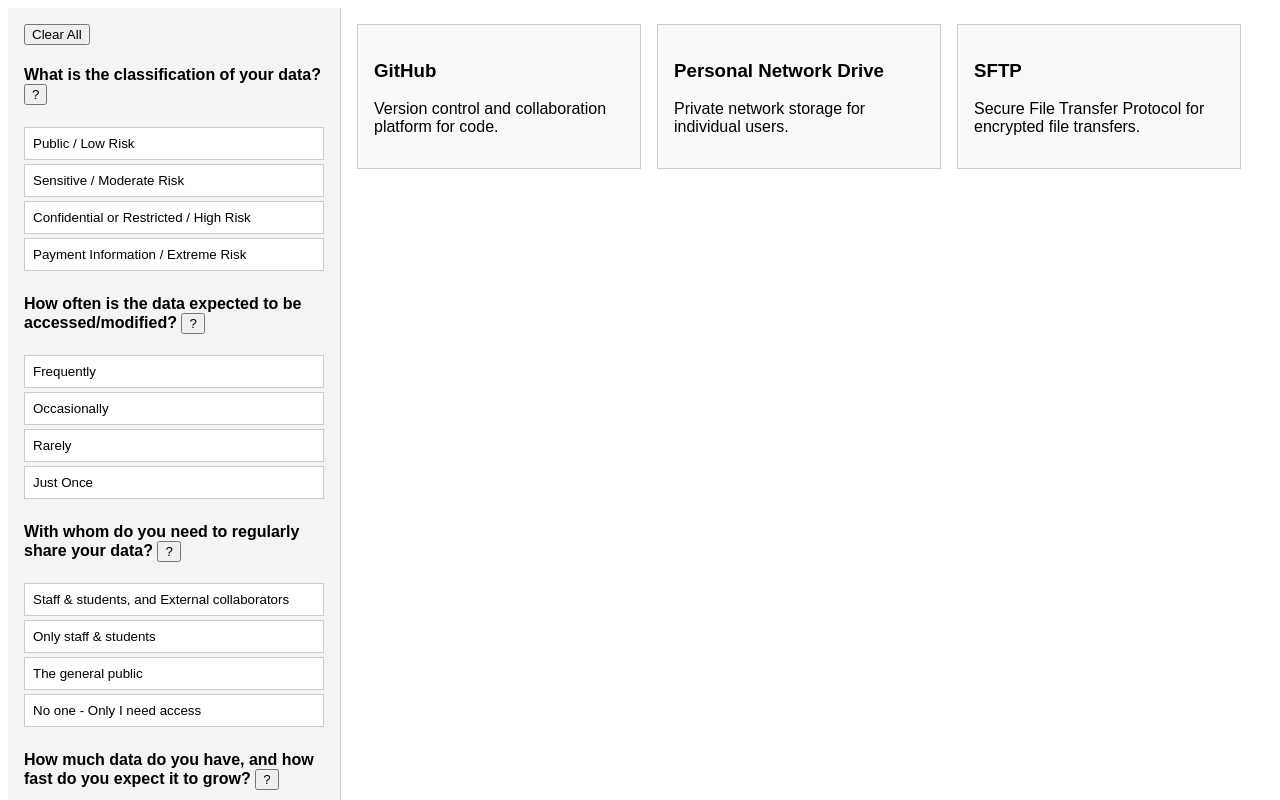
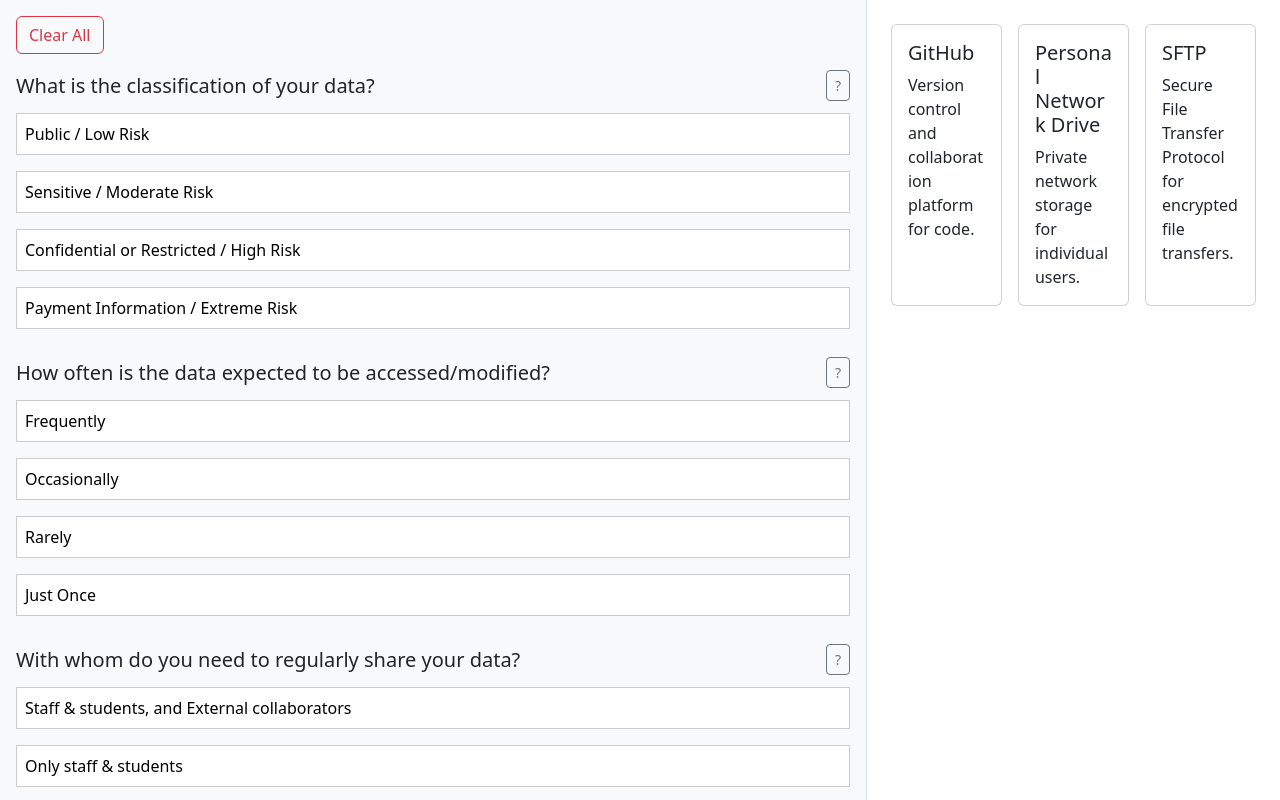
Before and after one commit to xtrasimplicity/datastoragefinderJS, a Next.js app: page / in a window 1280 px wide. Shown: the top 800 px of the page. Built offline with nearby package versions, Linux system fonts and the light colour scheme.

Commit message:
Add Bootstrap and restructure UI

```diff
--- a/src/app/app.css
+++ b/src/app/app.css
@@ -1,17 +1,3 @@
-.app-container {
-  display: flex;
-  height: 100vh;
-  font-family: Arial, sans-serif;
-}
-
-.sidebar {
-  width: 300px;
-  overflow-y: auto;
-  background: #f4f4f4;
-  padding: 1rem;
-  border-right: 1px solid #ccc;
-}
-
 .question-block {
   margin-bottom: 1.5rem;
 }
@@ -32,65 +18,3 @@
   color: white;
   border-color: #005a9e;
 }
-
-.main-content {
-  flex: 1;
-  padding: 1rem;
-  overflow-y: auto;
-}
-
-.service-list {
-  display: flex;
-  flex-wrap: wrap;
-  gap: 1rem;
-  margin-bottom: 2rem;
-}
-
-.service-card {
-  width: 250px;
-  padding: 1rem;
-  border: 1px solid #ccc;
-  background: #f9f9f9;
-  cursor: pointer;
-  transition: border-color 0.3s;
-}
-
-.service-card:hover {
-  border-color: #0078d4;
-}
-
-.service-card.selected {
-  border: 2px solid #0078d4;
-  background-color: #eef6ff;
-}
-
-.service-card.disabled {
-  opacity: 0.4;
-  pointer-events: none;
-}
-
-.comparison-table {
-  margin-top: 2rem;
-  overflow-x: auto;
-}
-
-.comparison-table h2 {
-  margin-bottom: 1rem;
-}
-
-.comparison-table table {
-  width: 100%;
-  border-collapse: collapse;
-}
-
-.comparison-table th,
-.comparison-table td {
-  border: 1px solid #ccc;
-  padding: 0.75rem;
-  text-align: left;
-  vertical-align: top;
-}
-
-.comparison-table th {
-  background-color: #f0f0f0;
-}
--- a/src/app/page.js
+++ b/src/app/page.js
@@ -1,4 +1,5 @@
 "use client";
+import "bootstrap/dist/css/bootstrap.min.css";
 import './app.css';
 import { useState } from 'react';
 import questions from './questions.json';
@@ -12,14 +13,21 @@
   };
 
   return (
-    <div className="sidebar">
-      <button className="clear-button" onClick={onClear}>Clear All</button>
+    <div className="p-3 border-end bg-light" style={{ minWidth: "300px" }}>
+      <button className="btn btn-outline-danger mb-3" onClick={onClear}>Clear All</button>
       {questions.map(q => (
-        <div key={q.id} className="question-block">
-          <div className="question-header">
-            <h4>{q.label} <button className="help-icon" onClick={() => toggleTip(q.id)}>?</button></h4>
+        <div key={q.id} className="mb-4">
+          <div className="d-flex align-items-center justify-content-between mb-1">
+            <h5 className="mb-0">{q.label}</h5>
+            <button
+              className="btn btn-sm btn-outline-secondary ms-2"
+              onClick={() => toggleTip(q.id)}
+            >
+              ?
+            </button>
           </div>
-          {visibleTips[q.id] && <div className="help-tip">{q.helpTip}</div>}
+          {visibleTips[q.id] && <div className="alert alert-info mt-2">{q.helpTip}</div>}
+          <div className="d-flex flex-wrap gap-2 mt-2">
             {q.options.map(opt => {
               const isSelected = q.multi
                 ? selectedOptions[q.id]?.includes(opt.slug)
@@ -28,13 +36,14 @@
               return (
                 <button
                   key={opt.slug}
-                className={`option-button ${isSelected ? 'selected' : ''}`}
+                  className={`option-button ${isSelected ? "selected" : ""}`}
                   onClick={() => onSelect(q.id, opt.slug, q.multi)}
                 >
                   {opt.text}
                 </button>
               );
             })}
+          </div>
         </div>
       ))}
     </div>
@@ -55,17 +64,19 @@
   };
 
   return (
-    <div className="service-list">
+    <div className="row g-3">
       {services.map(service => {
         const compatible = isCompatible(service);
         return (
-          <div
-            key={service.name}
-            className={`service-card ${selected.includes(service.name) ? 'selected' : ''} ${compatible ? '' : 'disabled'}`}
-            onClick={() => compatible && toggleSelect(service.name)}
-          >
-            <h3>{service.name}</h3>
-            <p>{service.description}</p>
+          <div key={service.name} className="col-12 col-md-6 col-lg-4">
+            <div className={`card h-100 ${selected.includes(service.name) ? "border-primary" : ""} ${!compatible ? "opacity-50" : "cursor-pointer"}`}
+                 style={{ cursor: compatible ? "pointer" : "not-allowed" }}
+                 onClick={() => compatible && toggleSelect(service.name)}>
+              <div className="card-body">
+                <h5 className="card-title">{service.name}</h5>
+                <p className="card-text">{service.description}</p>
+              </div>
+            </div>
           </div>
         );
       })}
@@ -91,13 +102,14 @@
   ];
 
   return (
-    <div className="comparison-table">
-      <h2>Service Comparison</h2>
-      <table>
-        <thead>
+    <div className="mt-5">
+      <h2 className="mb-3">Service Comparison</h2>
+      <div className="table-responsive">
+        <table className="table table-bordered align-middle">
+          <thead className="table-light">
             <tr>
               <th>Attribute</th>
-            {selectedServices.map(service => (
+              {selectedServices.map((service) => (
                 <th key={service.name}>{service.name}</th>
               ))}
             </tr>
@@ -105,14 +117,15 @@
           <tbody>
             {attributes.map(attr => (
               <tr key={attr.key}>
-              <td>{attr.label}</td>
+                <th scope="row">{attr.label}</th>
                 {selectedServices.map(service => (
-                <td key={service.name} dangerouslySetInnerHTML={ { __html: service.details[attr.key] }}></td>
+                  <td key={service.name} dangerouslySetInnerHTML={{ __html: service.details[attr.key] }}></td>
                 ))}
               </tr>
             ))}
           </tbody>
         </table>
+      </div>
     </div>
   );
 }
@@ -148,14 +161,14 @@
   const selectedServices = services.filter(s => selected.includes(s.name));
 
   return (
-    <div className="app-container">
+    <div className="d-flex flex-column flex-md-row min-vh-100">
       <Sidebar
         questions={questions}
         selectedOptions={selectedOptions}
         onSelect={handleOptionSelect}
         onClear={handleClear}
       />
-      <div className="main-content">
+      <main className="flex-grow-1 p-4 overflow-auto">
         <ServiceList
           services={services}
           selectedOptions={selectedOptions}
@@ -163,7 +176,7 @@
           toggleSelect={toggleSelect}
         />
         <ComparisonTable selectedServices={selectedServices} />
-      </div>
+      </main>
     </div>
   );
 }
```
Also changed, not shown: package.json (+5 -4 lines), 1 other file (tests, documents, lock files or other folders). Lines whose indentation alone changed are shown as unchanged.
